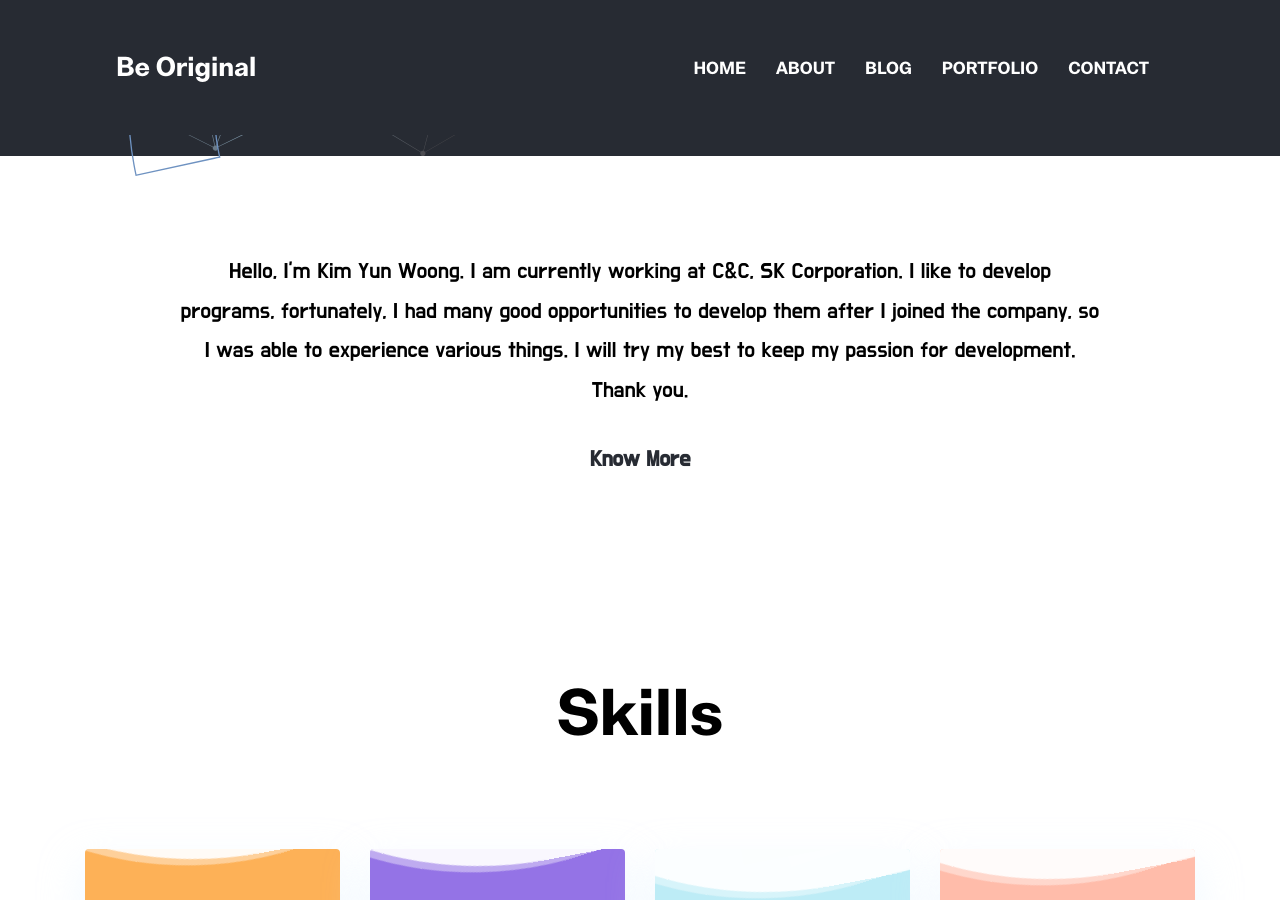
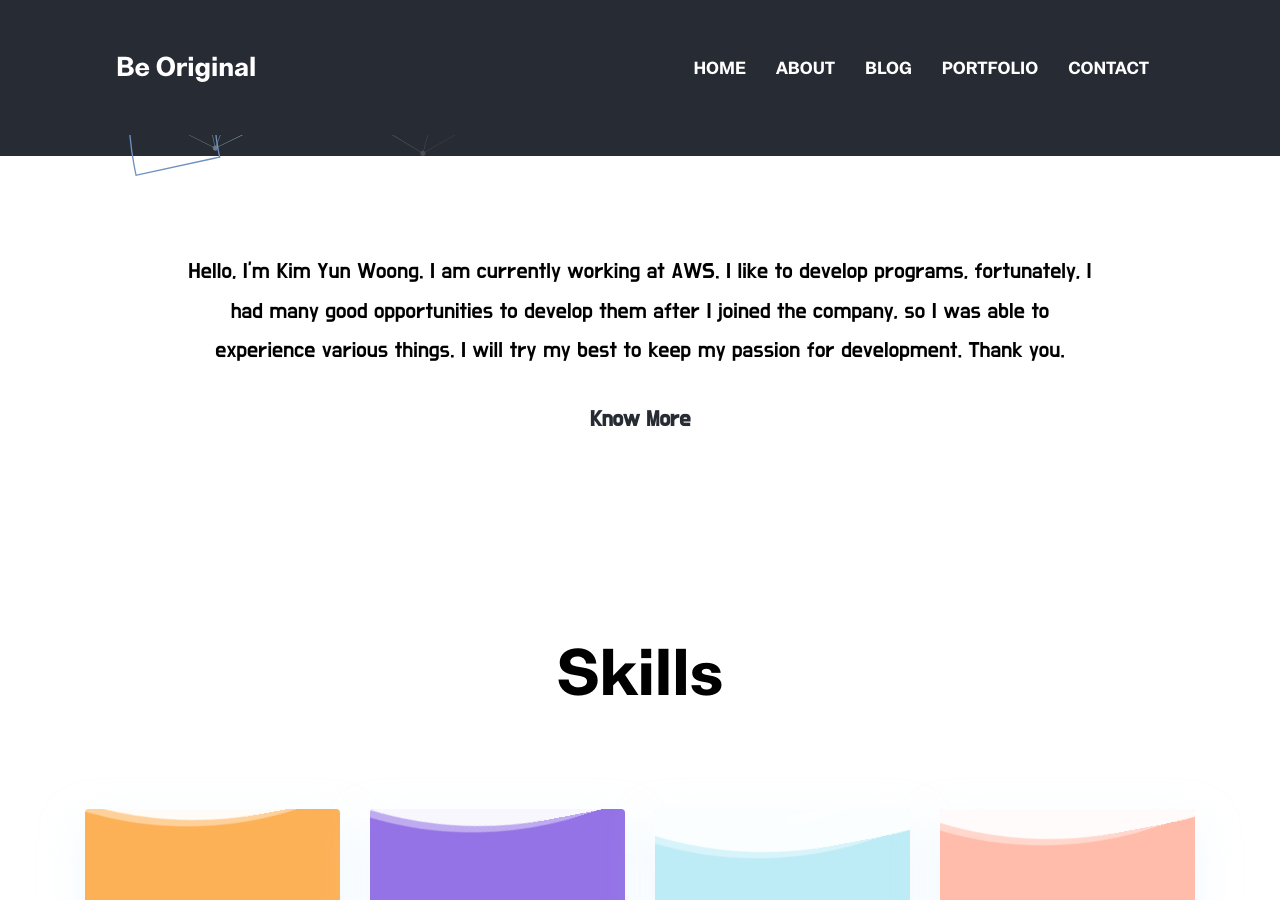
Before and after one commit to yunwoong7/yunwoong7.github.io, a Jekyll site: the page built from index.html, in a window 1280 px wide and 900 px high, scrolled down 743 px. Built offline with Jekyll 4.4.1, drawn with Linux system fonts in a browser that asks for light colours.

Commit message:
Update settings.yml

```diff
--- a/_data/settings.yml
+++ b/_data/settings.yml
@@ -47,7 +47,7 @@ social:
 
 # About Section
 blurb:
-  Hello, I'm Kim Yun Woong. I am currently working at C&C, SK Corporation. I like to develop programs, fortunately, I had many good opportunities to develop them after I joined the company, so I was able to experience various things. I will try my best to keep my passion for development. Thank you.
+  Hello, I'm Kim Yun Woong. I am currently working at AWS. I like to develop programs, fortunately, I had many good opportunities to develop them after I joined the company, so I was able to experience various things. I will try my best to keep my passion for development. Thank you.
 
 blurb-btn-link: '/about'
 blurb-btn-name: know more
```
